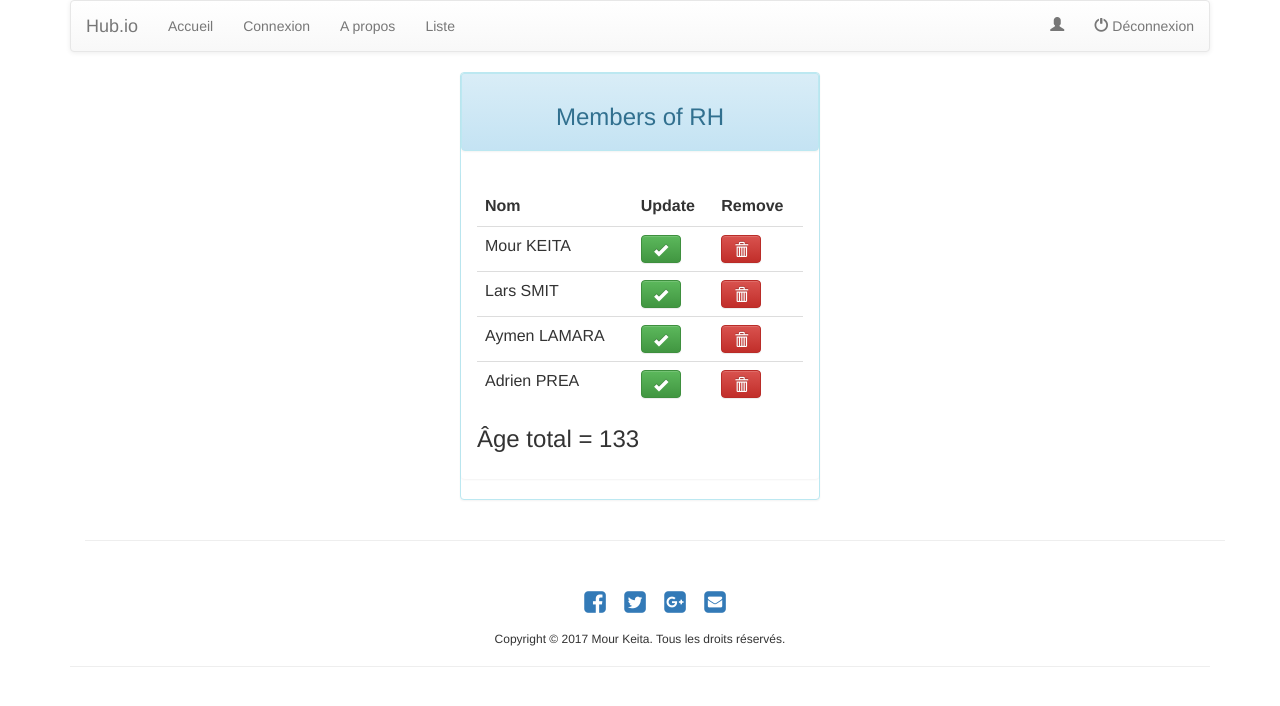
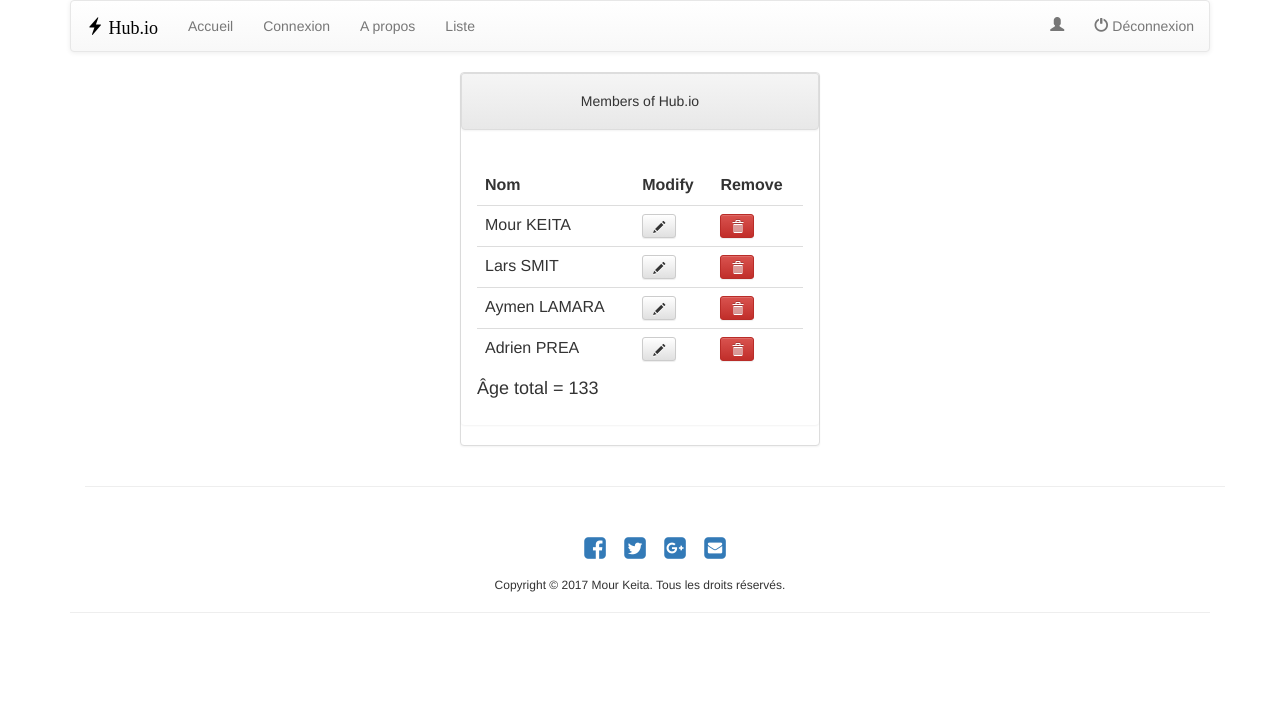
Before and after one commit to mourkeita/django-rh, a Django app: page /listUsers in a window 1280 px wide. Shown: the top 706 px of the page. Run offline with Django 3.2, Linux system fonts and the light colour scheme; data comes from the database, SQL or seed files in the repository; both versions use the stored data as it was after the commit; some libraries are stand-ins or nearby versions.

Commit message:
Improvments

```diff
--- a/rh/qa/templates/base.html
+++ b/rh/qa/templates/base.html
@@ -2,11 +2,13 @@
 <html>
 <head>
 <title>{% block title %} Hub.io {{ title }}{% endblock %}</title>
-	<link rel="icon" type="image/png" href="images/favicon.ico" />
+	<link rel="icon" type="image/png" href="{% static "images/favicon.ico" %}" />
 	<link href="//maxcdn.bootstrapcdn.com/font-awesome/4.1.0/css/font-awesome.min.css" rel="stylesheet">
 	<link rel="stylesheet" href="//maxcdn.bootstrapcdn.com/bootstrap/3.2.0/css/bootstrap.min.css">
     <link rel="stylesheet" href="//maxcdn.bootstrapcdn.com/bootstrap/3.2.0/css/bootstrap-theme.min.css">
     <link href='//fonts.googleapis.com/css?family=Lobster&subset=latin,latin-ext' rel='stylesheet' type='text/css'>
+    <script src="https://ajax.googleapis.com/ajax/libs/jquery/3.1.1/jquery.min.js"></script>
+  	<script src="https://maxcdn.bootstrapcdn.com/bootstrap/3.3.7/js/bootstrap.min.js"></script>
     <style>
     	.social:hover {
      	-webkit-transform: scale(1.1);
@@ -48,7 +50,7 @@
   	<nav class="navbar navbar-default">
     		<div class="container-fluid">
     			<div class="navbar-header">
-    				 <a class="navbar-brand" href="/login">Hub.io</a>
+    				 <a style="color:black; font-family:Chalkduster;" class="navbar-brand" href="/login"><span class="glyphicon glyphicon-flash"></span> Hub.io</a>
     			</div>
 
       		<ul class="nav navbar-nav">
--- a/rh/qa/templates/qa.html
+++ b/rh/qa/templates/qa.html
@@ -1,14 +1,14 @@
 {% extends "base.html" %}
 {% block content %}
-<div class="panel panel-info">
+<div class="panel panel-default">
 	<div style="text-align: center" class="panel panel-heading">
-		<h3>Members of RH</h3>
+		<h5>Members of Hub.io</h5>
 	</div>
 	<div class="panel panel-body">
 		<table class="table table-hover">
 			<tr>
 				<th>Nom</th>
-				<th>Update</th>
+				<th>Modify</th>
 				<th>Remove</th>
 			</tr>
 			{% for user in users %}
@@ -17,19 +17,19 @@
     				{{ user.first }} {{ user.last }}
     			</td>
     			<td>
-    				<button class="btn btn-success">
-    					<span class="glyphicon glyphicon-ok"></span>
+    				<button class="btn btn-default btn-sm">
+    					<span class="glyphicon glyphicon-pencil"></span>
     				</button>
     			</td>
     			<td>
-    				<button class="btn btn-danger">
+    				<button class="btn btn-danger btn-sm">
     					<span class="glyphicon glyphicon-trash"></span>
     				</button>
     			</td>
     		</tr>
     		{% endfor %}
 		</table>
-		<h3> Âge total =  {{ total_age }} </h3>
+		<h4> Âge total =  {{ total_age }} </h4>
 	</div>
 </div>
 {% endblock %}
--- a/rh/qa/views.py
+++ b/rh/qa/views.py
@@ -1,3 +1,6 @@
+# coding: utf-8
+
+
 from django.shortcuts import render
 from django.shortcuts import render_to_response
 from django.template import RequestContext
@@ -64,7 +67,7 @@ def login(request):
             password = request.POST['password']
             result = Qa.objects.filter(email=email).first()
             if not result or email != result.email or password != result.password:
-                error = u'Mot de passe ou email errone'
+                error = u'Mot de passe ou email erroné'
                 return render_to_response('login.html', {'error':error})
             else:
                result = Qa.objects.filter(email=email).first()
```
Also changed, not shown: rh/qa/templates/login.html (+7 -1 lines), README.md, rh/db.sqlite3.
